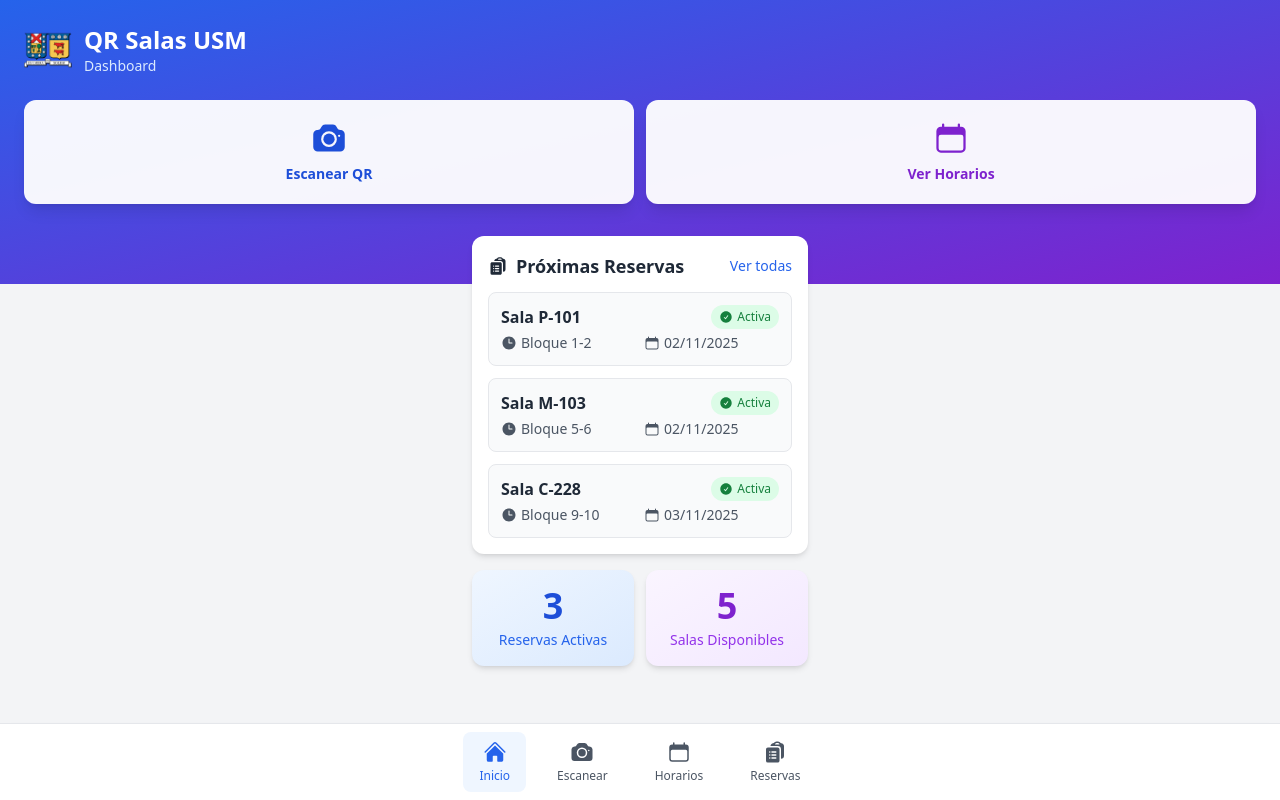
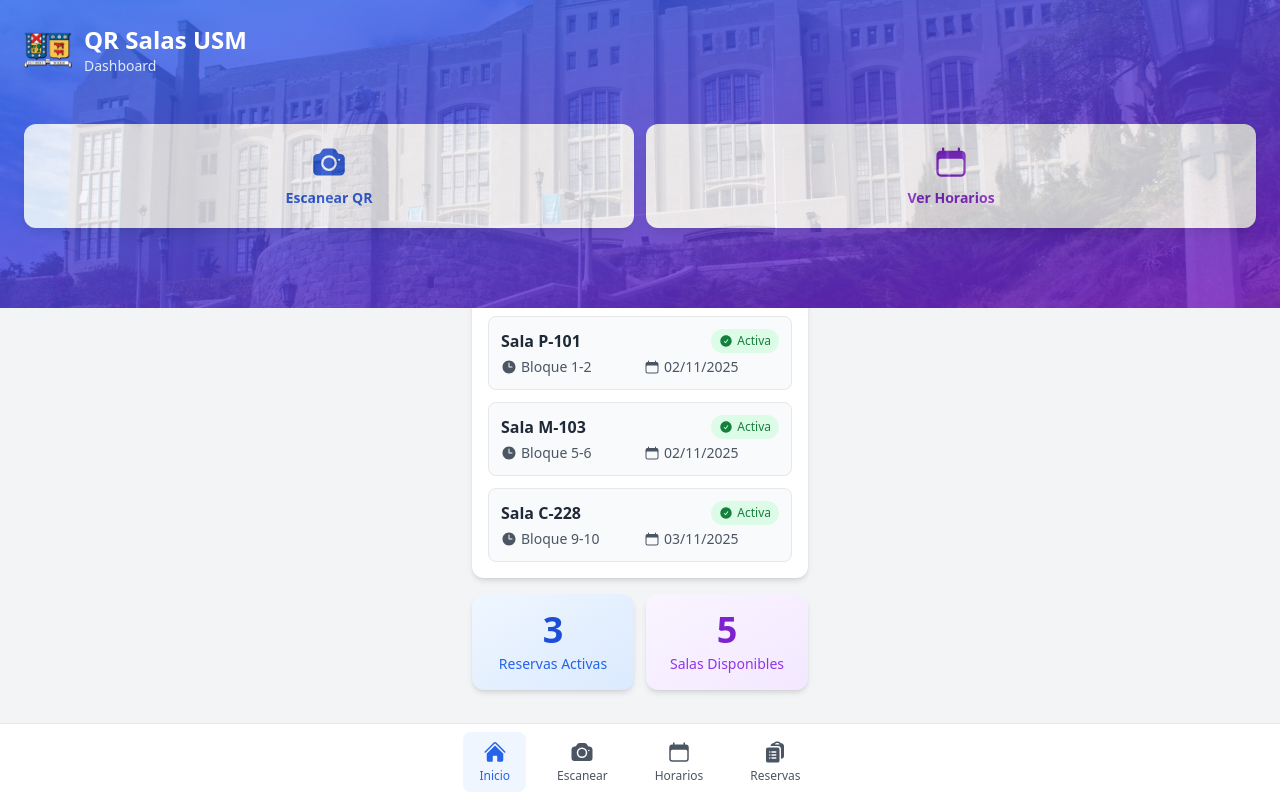
Before and after one commit to vibacach/SalasUSM, a React (Vite) app: page / in a window 1280 px wide. Built offline with nearby package versions, Linux system fonts and the light colour scheme.

Commit message:
Se añaden cambios visuales en Headers de cada pestaña.

```diff
--- a/src/components/Header.jsx
+++ b/src/components/Header.jsx
@@ -1,14 +1,24 @@
 import React from "react";
 import { HiArrowLeft } from "react-icons/hi2";
+import fondoUSM from '../assets/usm-costado.jpeg';
 
 export default function Header({ title, onBack }) {
   return (
-    <div className="w-full bg-blue-600 text-white p-4 shadow-md sticky top-0 z-40">
-      <div className="max-w-sm mx-auto flex items-center">
+    <div className="relative w-full bg-blue-600 text-white p-4 shadow-md sticky top-0 z-40 overflow-hidden">
+
+      {/* Imagen de fondo con transparencia */}
+      <img
+        src={fondoUSM}
+        alt=""
+        className="absolute inset-0 w-full h-full object-cover opacity-20 pointer-events-none"
+      />
+
+      {/* Contenido del header */}
+      <div className="relative max-w-sm mx-auto flex items-center">
         {onBack && (
           <button
             onClick={onBack}
-            className="mr-3 text-xl hover:bg-blue-700 rounded-lg p-2 transition-colors"
+            className="mr-3 text-xl hover:bg-blue-700/50 rounded-lg p-2 transition-colors"
             aria-label="Volver atrás"
           >
             <HiArrowLeft />
--- a/src/pages/Home.jsx
+++ b/src/pages/Home.jsx
@@ -1,14 +1,24 @@
 import React from "react";
 import Card from "../components/Card";
 import logoUSM from '../assets/Logo_USM.png';
+import fondoUSM from '../assets/usm-CC.jpeg';
 import { HiCamera, HiCalendar, HiClipboardDocumentList, HiCheckCircle, HiClock, HiInboxArrowDown } from "react-icons/hi2";
 
 export default function Home({ onNavigate, reservas }) {
   return (
     <div className="min-h-screen bg-gray-100 pb-20">
       {/* Header con degradado */}
-      <div className="bg-gradient-to-br from-blue-600 to-purple-700 pt-6 pb-20 px-6">
+      <div className="relative bg-gradient-to-br from-blue-600 to-purple-700 pt-6 pb-20 px-6 overflow-hidden">
         <div className="flex items-center mb-6">
+          {/* Imagen de fondo con transparencia */}
+          <img
+            src={fondoUSM}
+            alt=""
+            className="absolute inset-0 w-full h-full object-cover opacity-20 pointer-events-none"
+          />
+
+          {/* Contenido del header */}
+          <div className="relative flex items-center mb-6">
             <img
               src={logoUSM}
               alt="Logo USM"
@@ -17,6 +27,7 @@ export default function Home({ onNavigate, reservas }) {
             <div>
               <h1 className="text-white font-bold text-2xl">QR Salas USM</h1>
               <p className="text-blue-100 text-sm">Dashboard</p>
+            </div>
           </div>
         </div>
 
```
Lines whose indentation alone changed are shown as unchanged.
